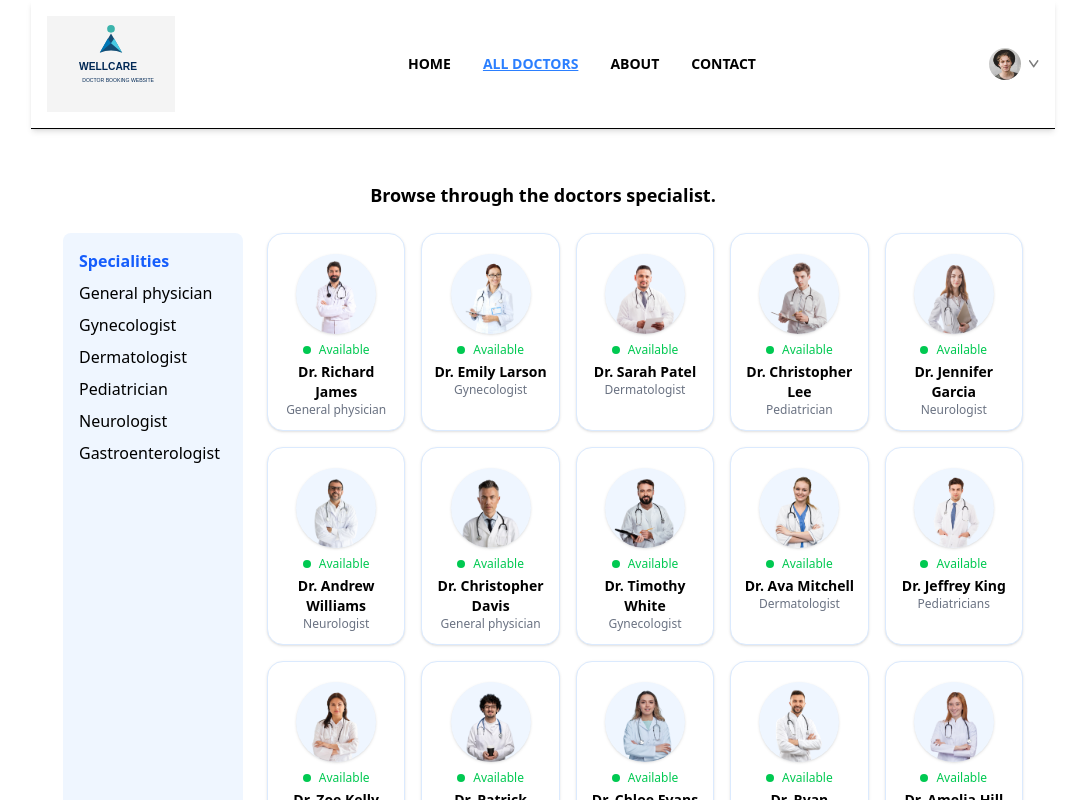
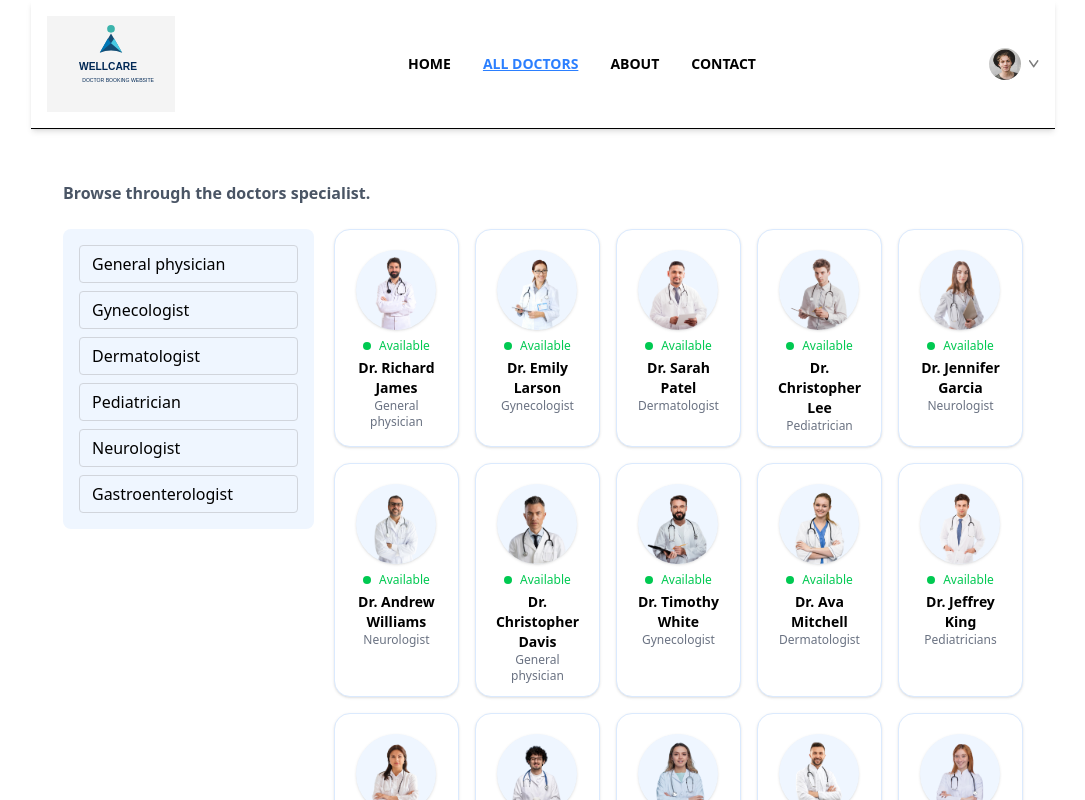
Before and after one commit to amaljith829/WellCare_Frontend, a React (Vite) app: page /doctors in a window 1280 px wide. Shown: the top 800 px of the page, without its empty margins (97-1182 px from the left). Built offline with nearby package versions, Linux system fonts and the light colour scheme.

Commit message:
appoinment

```diff
--- a/src/components/Topdoctors.jsx
+++ b/src/components/Topdoctors.jsx
@@ -9,8 +9,8 @@ const Topdoctors = () => {
 
     return (
         <div className='flex flex-col items-center gap-6 my-16 text-gray-900 md:mx-10'>
-            <h1 className='text-3xl font-semibold'>Top Doctors to Book</h1>
-            <p className='sm:w-1/3 text-center text-sm'>Book an appointment with the best doctors in your area</p>
+            <h1 className='text-3xl font-semibold'>Top Doctors to Book </h1>
+            <p className='sm:w-1/3 text-center text-sm'>Book an appointment with the best doctors in your area </p>
             <div className='w-full grid grid-cols-2 sm:grid-cols-3 md:grid-cols-4 lg:grid-cols-5 gap-6 pt-5'>
                 {doctors.slice(0, 10).map((item,index) => (
                     <div
--- a/src/pages/Appointment.jsx
+++ b/src/pages/Appointment.jsx
@@ -1,9 +1,35 @@
-import React from 'react'
+import React, { useEffect, useState } from 'react'
+import { useParams } from 'react-router-dom'
+import { AppContext } from '../context/AppContext'
+import { assets } from '../assets/assets'
+
 
 const Appointment = () => {
-  return (
+  const { docid } = useParams()
+  const { doctors } = useContext(AppContext)
+
+  const [docInfo,setDocInfo] = useState (null)
+
+  const fetchDocInfo = async () => {
+    const docInfo = doctors.find(doc => doc._id === docid)
+    setDocInfo(docInfo)
+    console.log(docInfo);
+
+  }
+
+  useEffect(() => {
+    fetchDocInfo()
+  }, [doctors, docid])
+  return docInfo && (
     <div>
-
+        {/*.........doctors details.........*/}
+        <div>
+          <img src={docInfo.image} alt={docInfo.name}/>
+        </div>
+        <div>
+          {/*........docinfo details.........*/}
+          <p>{docInfo.name} <img src={assets.verified_icon} alt=''/></p>
+        </div>
     </div>
   )
 }
--- a/src/pages/Doctors.jsx
+++ b/src/pages/Doctors.jsx
@@ -18,25 +18,24 @@ const Doctors = () => {
 
   useEffect(() => {
     applyFillter()
-  }, [speciality, doctors])
+  }, [doctors, speciality])
 
   return (
     <div className="py-8 px-2 md:px-8">
-      <p className="text-lg font-semibold mb-6 text-center">Browse through the doctors specialist.</p>
-      <div className="flex flex-col md:flex-row gap-6">
+      <p className="text-gray-600 font-semibold mb-6">Browse through the doctors specialist.</p>
+      <div className="flex flex-col sm:flex-row items-start gap-5 mt-5">
         {/* Example: Speciality list */}
         <div className="hidden md:flex flex-col gap-2 bg-blue-50 rounded-lg p-4 min-w-[180px]">
-          <p className="font-semibold text-blue-600">Specialities</p>
-          <p>General physician</p>
-          <p>Gynecologist</p>
-          <p>Dermatologist</p>
-          <p>Pediatrician</p>
-          <p>Neurologist</p>
-          <p>Gastroenterologist</p>
+          <p onClick={()=> speciality === 'General physician' ? navigate('/doctors') : navigate('/doctors/General physician')}className={`w-[94vw] sm:w-auto pl-3 py-1.5 pr-16 border border-gray-300 rounded transition-all cursor-pointer ${speciality === 'General physician' ? 'bg-indigo-100 text-black' : ''}`}>General physician</p>
+          <p onClick={()=> speciality === 'Gynecologist' ? navigate('/doctors') : navigate('/doctors/Gynecologist')} className={`w-[94vw] sm:w-auto pl-3 py-1.5 pr-16 border border-gray-300 rounded transition-all cursor-pointer ${speciality === 'Gynecologist' ? 'bg-indigo-100 text-black' : ''}`}>Gynecologist</p>
+          <p onClick={()=> speciality === 'Dermatologist' ? navigate('/doctors') : navigate('/doctors/Dermatologist')} className={`w-[94vw] sm:w-auto pl-3 py-1.5 pr-16 border border-gray-300 rounded transition-all cursor-pointer ${speciality === 'Dermatologist' ? 'bg-indigo-100 text-black' : ''}`}>Dermatologist</p>
+          <p onClick={()=> speciality === 'Pediatrician' ? navigate('/doctors') : navigate('/doctors/Pediatrician')} className={`w-[94vw] sm:w-auto pl-3 py-1.5 pr-16 border border-gray-300 rounded transition-all cursor-pointer ${speciality === 'Pediatrician' ? 'bg-indigo-100 text-black' : ''}`}>Pediatrician</p>
+          <p onClick={()=> speciality === 'Neurologist' ? navigate('/doctors') : navigate('/doctors/Neurologist')} className={`w-[94vw] sm:w-auto pl-3 py-1.5 pr-16 border border-gray-300 rounded transition-all cursor-pointer ${speciality === 'Neurologist' ? 'bg-indigo-100 text-black' : ''}`}>Neurologist</p>
+          <p onClick={()=> speciality === 'Gastroenterologist' ? navigate('/doctors') : navigate('/doctors/Gastroenterologist')} className={`w-[944w] sm:w-auto pl-3 py-1.5 pr-16 border border-gray-300 rounded transition-all cursor-pointer${speciality === 'Gastroenterologist' ? 'bg-indigo-100 text-black' : ''}`}>Gastroenterologist</p>
         </div>
         <div className="flex-1">
           <div className="grid grid-cols-2 sm:grid-cols-3 md:grid-cols-4 lg:grid-cols-5 gap-4">
-            {filterDoc.map((item, index) => (
+            {filterDoc.map((item,index) => (
               <div
                 onClick={() => navigate(`/appointment/${item._id}`)}
                 className="bg-white border border-blue-100 rounded-2xl overflow-hidden cursor-pointer shadow hover:shadow-xl hover:-translate-y-2 transition-all duration-300 flex flex-col items-center p-3"
```
